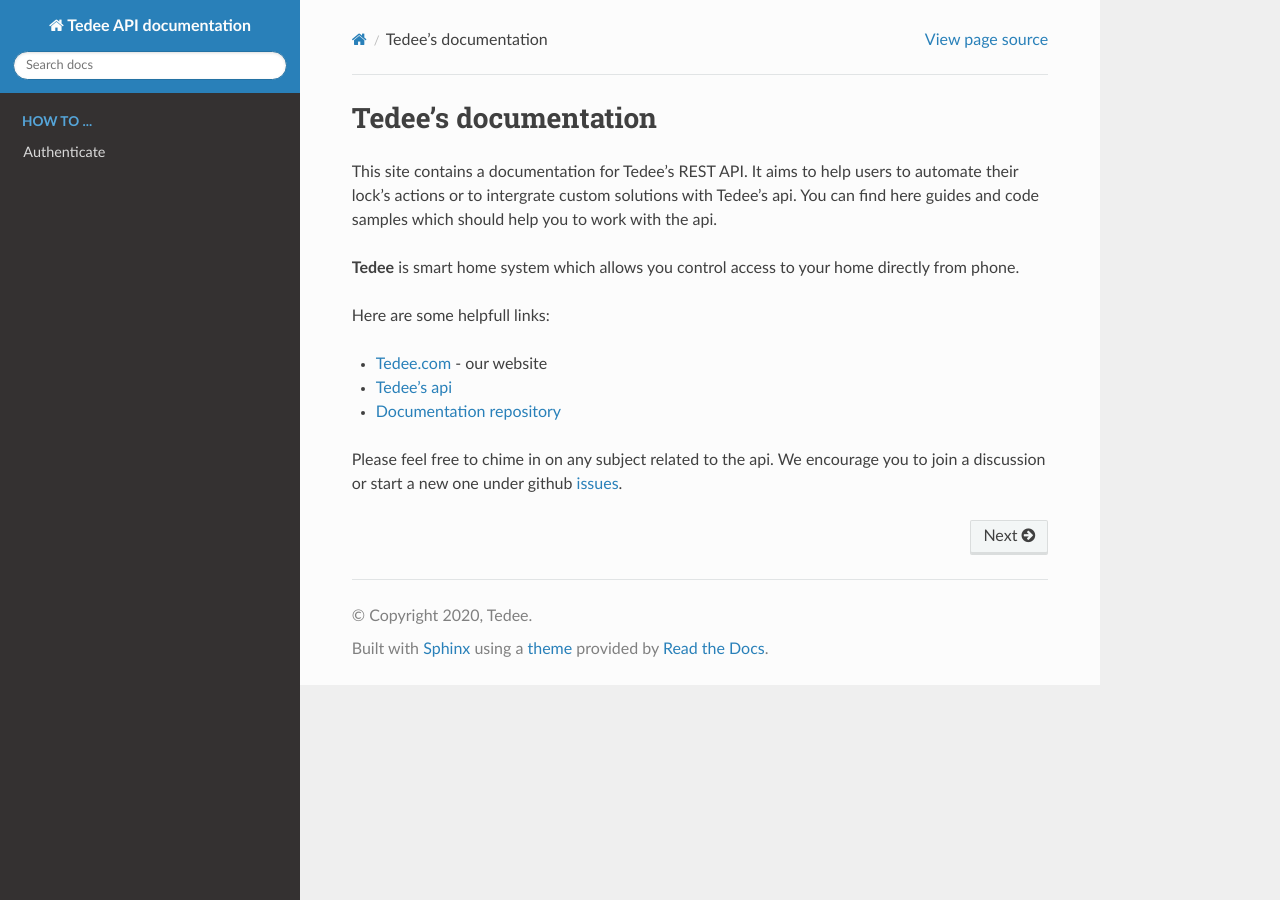
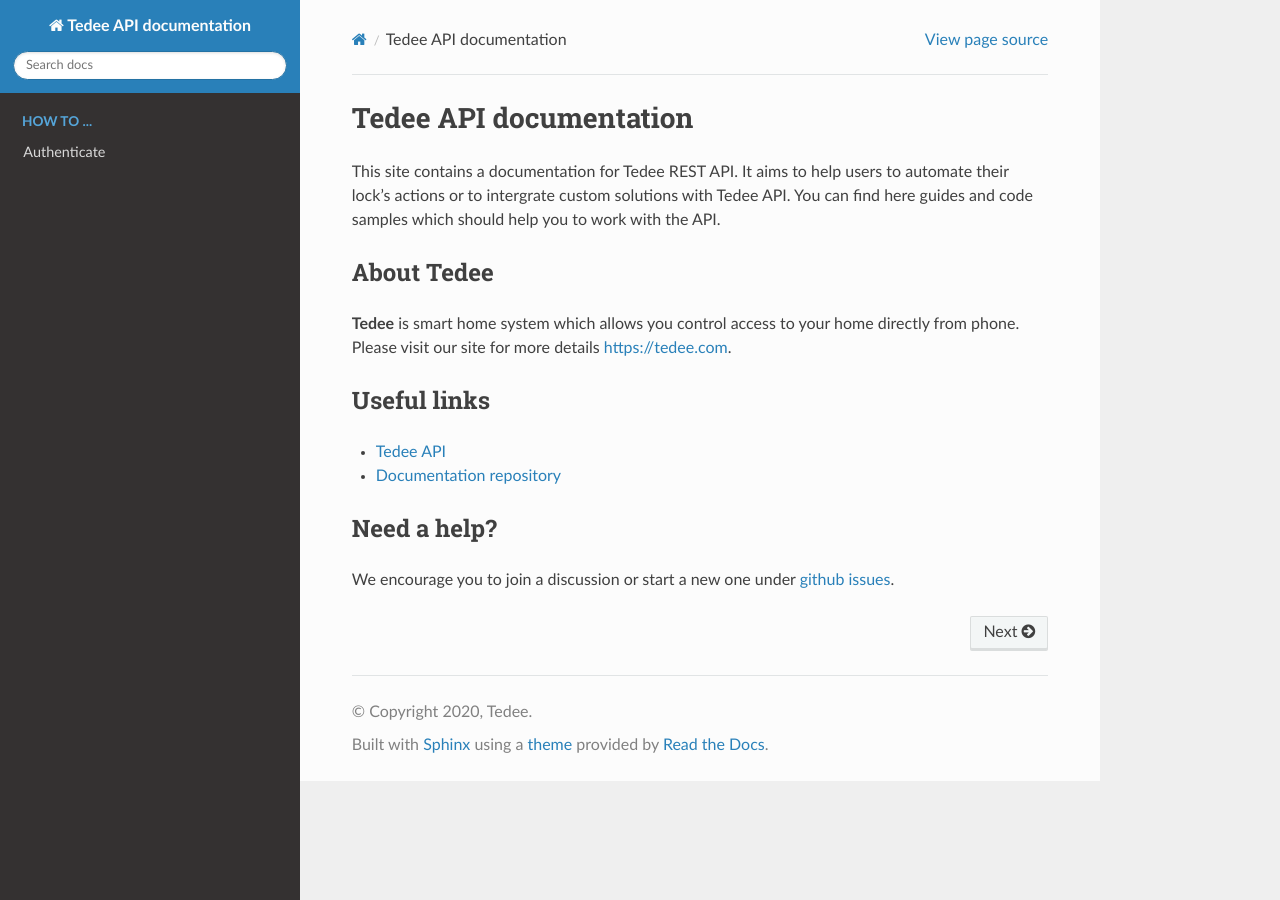
Before and after one commit to tedee-com/tedee-api-doc, a Sphinx documentation site: the page built from docs/source/index.rst, in a window 1280 px wide. Built offline with Sphinx 7.4.7 and the Read the Docs theme 2.0.0, drawn with Linux system fonts in a browser that asks for light colours.

Commit message:
split the page into sections

```diff
--- a/docs/source/index.rst
+++ b/docs/source/index.rst
@@ -3,8 +3,8 @@
    You can adapt this file completely to your liking, but it should at least
    contain the root `toctree` directive.
 
-Tedee's documentation
-=====================
+Tedee API documentation
+=========================
 
 .. toctree::
    :maxdepth: 2
@@ -18,16 +18,22 @@ Tedee's documentation
 
    Authenticate<authentication>
 
-This site contains a documentation for Tedee's REST API.
-It aims to help users to automate their lock's actions or to intergrate custom solutions with Tedee's api.
-You can find here guides and code samples which should help you to work with the api.
+This site contains a documentation for Tedee REST API.
+It aims to help users to automate their lock's actions or to intergrate custom solutions with Tedee API.
+You can find here guides and code samples which should help you to work with the API.
 
-**Tedee** is smart home system which allows you control access to your home directly from phone.
+About Tedee
+-----------
 
-Here are some helpfull links:
+**Tedee** is smart home system which allows you control access to your home directly from phone. Please visit our site for more details https://tedee.com.
 
-- `Tedee.com <https://tedee.com>`_ - our website
-- `Tedee's api <https://api.tedee.com/>`_
+Useful links
+------------
+
+- `Tedee API <https://api.tedee.com/>`_
 - `Documentation repository <https://github.com/tedee-com/tedee-api-doc>`_
 
-Please feel free to chime in on any subject related to the api. We encourage you to join a discussion or start a new one under github `issues <https://github.com/tedee-com/tedee-api-doc/issues>`_.
+Need a help?
+------------
+
+We encourage you to join a discussion or start a new one under `github issues <https://github.com/tedee-com/tedee-api-doc/issues>`_.
```
